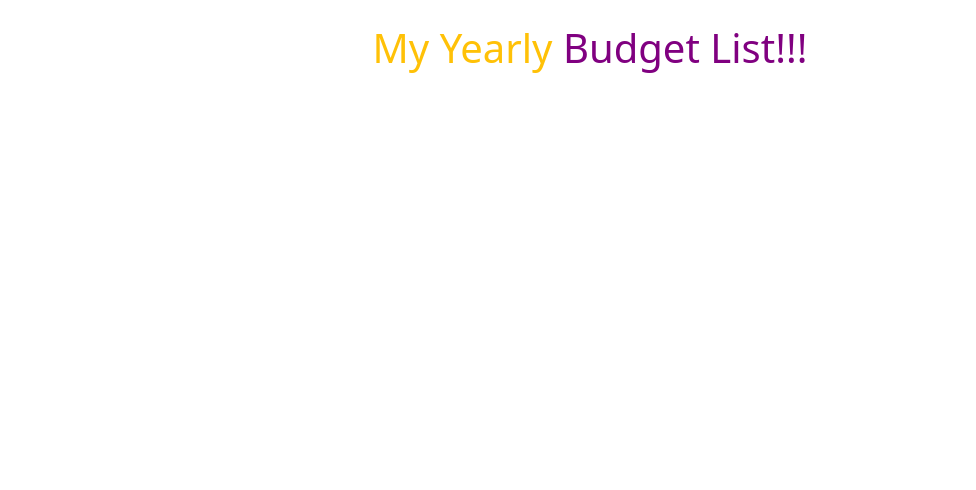
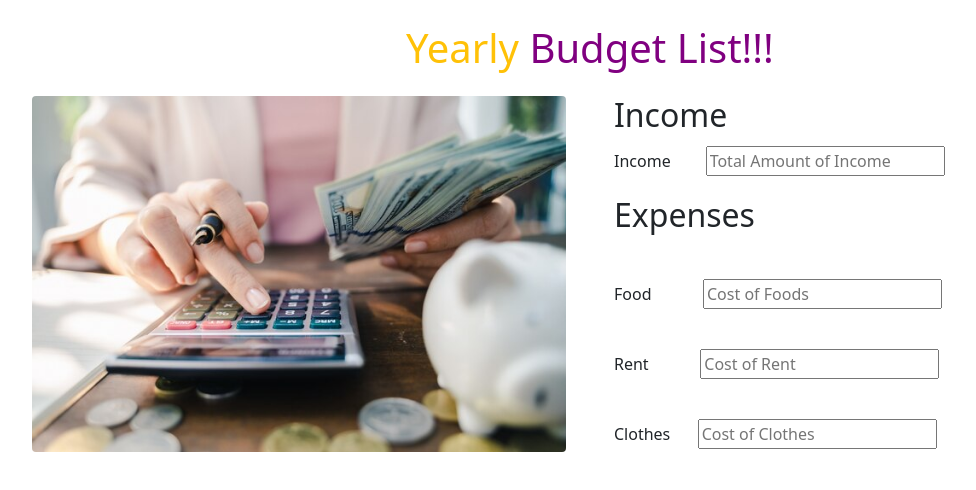
Before and after one commit to lamiamostafa/money-master, a plain HTML site: page index.html in a window 1280 px wide. Shown: the whole page, without its empty margins (50-1026 px from the left). Drawn offline with Linux system fonts and the light colour scheme.

Commit message:
banner image added

```diff
--- a/index.html
+++ b/index.html
@@ -5,7 +5,7 @@
     <meta charset="UTF-8">
     <meta http-equiv="X-UA-Compatible" content="IE=edge">
     <meta name="viewport" content="width=device-width, initial-scale=1.0">
-    <title>My-Yearly-Budget-List</title>
+    <title>Yearly-Budget-List</title>
     <!-- bootstrap style sheet -->
     <link rel="stylesheet" href="css/bootstrap.min.css">
     <!-- custom style sheet -->
@@ -14,11 +14,62 @@
 
 <body>
     <header>
-        <h1 class="text-center mt-4 text-warning">My Yearly <span id="header-title">Budget List!!!</span></h1>
-
+        <h1 class="text-center mt-4 mb-4 text-warning">Yearly <span id="header-title">Budget List!!!</span></h1>
 
     </header>
     <main>
+        <section>
+            <div class="container">
+                <div class="row g-5">
+                    <div class="col-lg-6">
+                        <img class="img-fluid rounded-2" src="images/banner-image.jpg" alt="">
+
+                    </div>
+                    <div class="col-lg-6 bg">
+                        <form action="">
+                            <h2>Income</h2>
+                            <div class="row g-3 align-items-center">
+                                <div class="col-lg-2">
+                                    <label for="inputIncome" class="col-form-label">Income</label>
+                                </div>
+                                <div class="col-lg-4">
+                                    <input type="text" id="inputIncome" placeholder="Total Amount of Income">
+                                </div>
+
+                                <h2>Expenses</h2>
+                                <div class="row g-3 align-items-center">
+                                    <div class="col-lg-2">
+                                        <label for="inputFood" class="col-form-label">Food</label>
+                                    </div>
+                                    <div class="col-lg-4">
+                                        <input type="text" id="inputFood" placeholder="Cost of Foods">
+                                    </div>
+                                    <div class="row g-3 align-items-center">
+                                        <div class="col-lg-2">
+                                            <label for="inputRent" class="col-form-label">Rent</label>
+                                        </div>
+                                        <div class="col-lg-4">
+                                            <input type="text" id="inputRent" placeholder="Cost of Rent">
+                                        </div>
+                                        <div class="row g-3 align-items-center">
+                                            <div class="col-lg-2">
+                                                <label for="inputClothes" class="col-form-label">Clothes</label>
+                                            </div>
+                                            <div class="col-lg-4">
+                                                <input type="text" id="inputClothes" placeholder="Cost of Clothes">
+                                            </div>
+
+                        </form>
+
+
+
+                    </div>
+
+                </div>
+
+            </div>
+
+        </section>
 
     </main>
     <script src="js/app.js"></script>
```
Also changed, not shown: images/banner-image.jpg (added).
